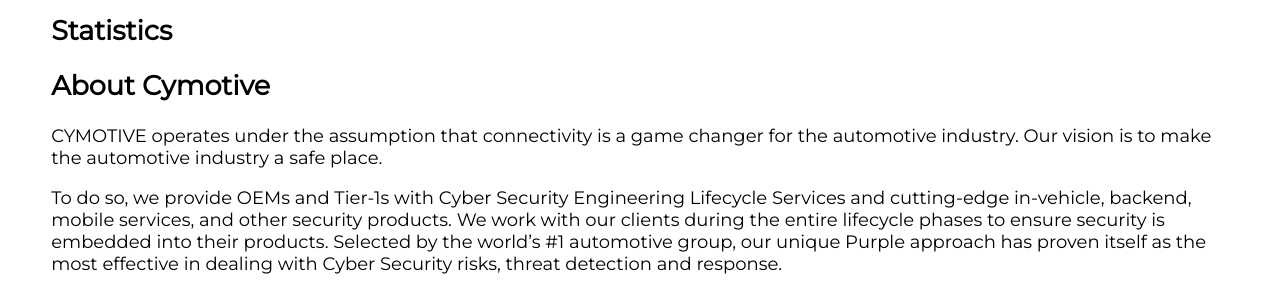
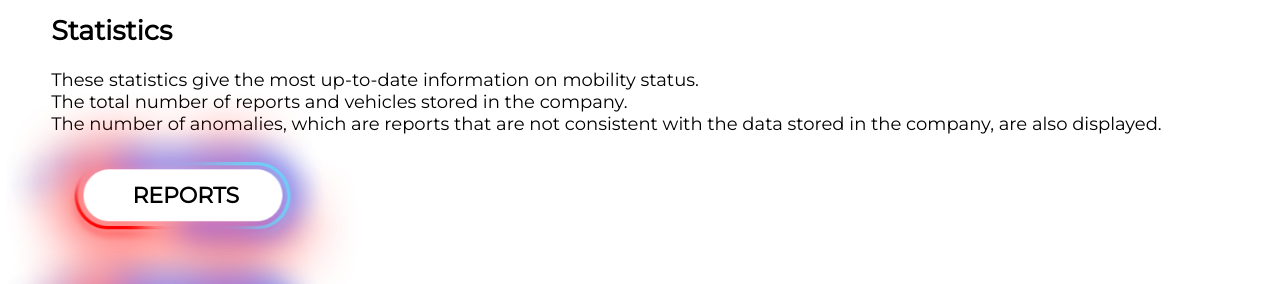
Before and after one commit to yakovcohen4/CymotiveChallenge, a React (Create React App) app in the folder front/: page / in a window 1280 px wide. Shown: the part 666-950 px from the top of the page. Built offline with nearby package versions, Linux system fonts and the light colour scheme.

Commit message:
# Update comp and create function to get data of statistics

```diff
--- a/front/src/components/Statistics.tsx
+++ b/front/src/components/Statistics.tsx
@@ -1,27 +1,78 @@
-import React from 'react';
+import { useCallback, useRef, useState } from 'react';
+import axios from 'axios';
+
+const initStats = {
+  numberofreports: { name: 'Reports', value: 0 },
+  numberofanomalies: { name: 'Anomalies', value: 0 },
+  numberofvehicles: { name: 'Vehicles', value: 0 },
+};
 
 function Statistics() {
+  // State for the statistics
+  const [data, setData] = useState<DataInterface.data>(initStats);
+
+  // Ref for loading
+  const refsParagraph = useRef<HTMLParagraphElement[]>([]);
+
+  const getDataFromLambda = useCallback(
+    async (numOf: DataInterface.dataName, index: number) => {
+      refsParagraph.current[index].classList.add('loader');
+      try {
+        const response = await axios.get(
+          `https://l3uaqlkj4l.execute-api.eu-west-1.amazonaws.com/prod/${numOf}`
+        );
+        const dataFromRequest = await response.data;
+
+        const newData = { ...data };
+        newData[numOf].value = dataFromRequest;
+
+        refsParagraph.current[index].classList.remove('loader');
+        return setData(newData);
+      } catch (error) {
+        console.log(error);
+        refsParagraph.current[index].classList.remove('loader');
+      }
+    },
+    [data]
+  );
+
   return (
-    <div id="statistics">
-      <div className="content">
-        <h2>Statistics</h2>
+    <div>
+      <h2 id="statistics">Statistics</h2>
 
-        <h2>About Cymotive</h2>
-        <p>
-          CYMOTIVE operates under the assumption that connectivity is a game
-          changer for the automotive industry. Our vision is to make the
-          automotive industry a safe place.
-        </p>
-        <p>
-          To do so, we provide OEMs and Tier-1s with Cyber Security Engineering
-          Lifecycle Services and cutting-edge in-vehicle, backend, mobile
-          services, and other security products. We work with our clients during
-          the entire lifecycle phases to ensure security is embedded into their
-          products. Selected by the world’s #1 automotive group, our unique
-          Purple approach has proven itself as the most effective in dealing
-          with Cyber Security risks, threat detection and response.
-        </p>
-        <a href="https://www.cymotive.com/">Move to website</a>
+      <div className="statistics-explanation">
+        These statistics give the most up-to-date information on mobility
+        status. <br />
+        The total number of reports and vehicles stored in the company. <br />{' '}
+        The number of anomalies, which are reports that are not consistent with
+        the data stored in the company, are also displayed.
+      </div>
+
+      <div className="statistics-container">
+        {Object.keys(data).map((key, index) => (
+          <div className="statistics-item" key={key}>
+            <p
+              ref={ref =>
+                (refsParagraph.current[index] = ref as HTMLParagraphElement)
+              }
+              className="button button-primary"
+              onClick={() => {
+                getDataFromLambda(
+                  key as DataInterface.dataName,
+                  index as number
+                );
+              }}
+            >
+              {data[key as DataInterface.dataName].value ? (
+                <span title={data[key as DataInterface.dataName].name}>
+                  {data[key as DataInterface.dataName].value}
+                </span>
+              ) : (
+                <span>{data[key as DataInterface.dataName].name}</span>
+              )}
+            </p>
+          </div>
+        ))}
       </div>
     </div>
   );
```
